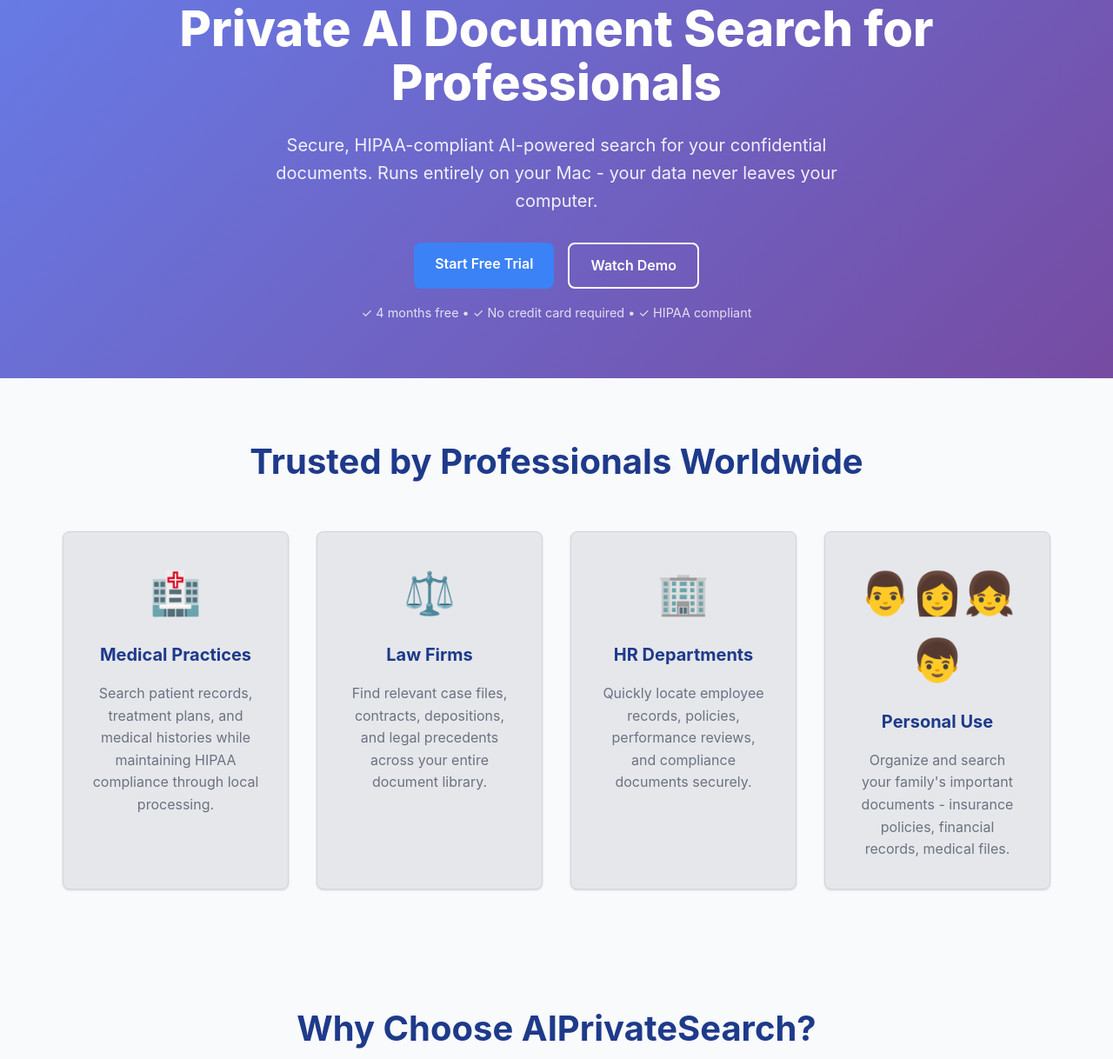
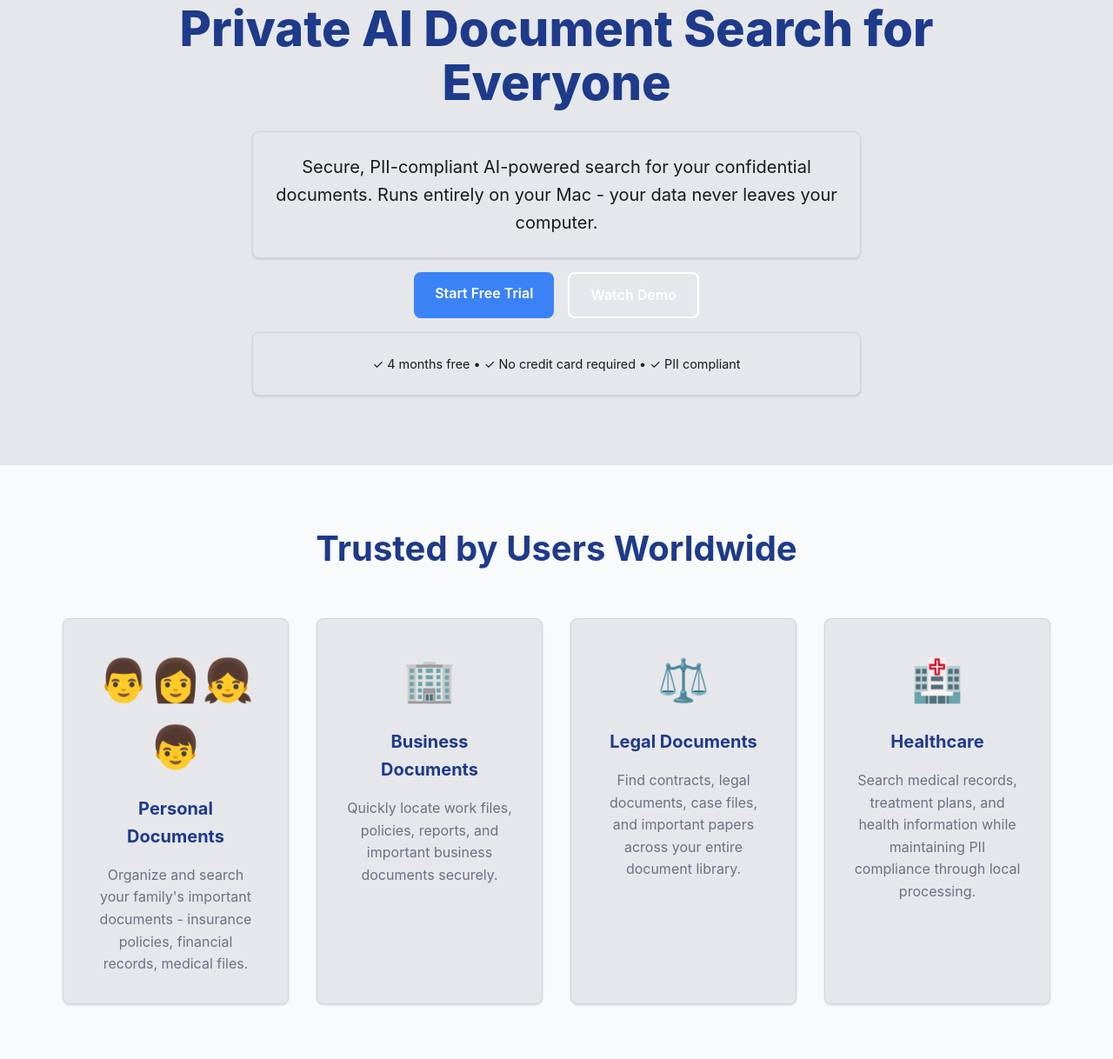
Before and after one commit to brucetroutman-gmail/AIPrivateSearchWeb-master, a website with bundled scripts: page client/c01_client-marketing/index.html in a window 1280 px wide. Shown: the part 196-1414 px from the top of the page at 87% size. Built offline with nearby package versions, Linux system fonts and the light colour scheme.

Commit message:
v1.06: Improved hero section card styling, fixed text colors for dark mode, renamed Personal Use to Personal Documents, reordered industry cards

```diff
--- a/client/c01_client-marketing/index.html
+++ b/client/c01_client-marketing/index.html
@@ -4,7 +4,7 @@
     <meta charset="UTF-8">
     <meta name="viewport" content="width=device-width, initial-scale=1.0">
     <title>AIPrivateSearch - Secure AI-Powered Document Search</title>
-    <meta name="description" content="Private, secure AI document search for medical practices, law firms, and businesses. HIPAA compliant, runs locally on your Mac.">
+    <meta name="description" content="Private, secure AI document search for everyone. PII compliant, runs locally on your Mac.">
     <link rel="stylesheet" href="shared/styles.css">
 </head>
 <body>
@@ -28,40 +28,44 @@
         <!-- Hero Section -->
         <section class="hero">
             <div class="container">
-                <h1>Private AI Document Search for Professionals</h1>
-                <p class="hero-subtitle">Secure, HIPAA-compliant AI-powered search for your confidential documents. Runs entirely on your Mac - your data never leaves your computer.</p>
+                <h1>Private AI Document Search for Everyone</h1>
+                <div class="hero-card">
+                    <p class="hero-subtitle">Secure, PII-compliant AI-powered search for your confidential documents. Runs entirely on your Mac - your data never leaves your computer.</p>
+                </div>
                 <div class="hero-buttons">
                     <a href="signup.html?plan=standard" class="btn btn-primary">Start Free Trial</a>
                     <a href="#demo" class="btn btn-secondary">Watch Demo</a>
                 </div>
-                <p class="hero-note">✓ 4 months free • ✓ No credit card required • ✓ HIPAA compliant</p>
+                <div class="hero-card">
+                    <p class="hero-note">✓ 4 months free • ✓ No credit card required • ✓ PII compliant</p>
+                </div>
             </div>
         </section>
 
         <!-- Industries Section -->
         <section id="industries" class="industries">
             <div class="container">
-                <h2>Trusted by Professionals Worldwide</h2>
+                <h2>Trusted by Users Worldwide</h2>
                 <div class="industry-grid">
                     <div class="industry-card">
-                        <div class="industry-icon">🏥</div>
-                        <h3>Medical Practices</h3>
-                        <p>Search patient records, treatment plans, and medical histories while maintaining HIPAA compliance through local processing.</p>
+                        <div class="industry-icon">👨👩👧👦</div>
+                        <h3>Personal Documents</h3>
+                        <p>Organize and search your family's important documents - insurance policies, financial records, medical files.</p>
+                    </div>
+                    <div class="industry-card">
+                        <div class="industry-icon">🏢</div>
+                        <h3>Business Documents</h3>
+                        <p>Quickly locate work files, policies, reports, and important business documents securely.</p>
                     </div>
                     <div class="industry-card">
                         <div class="industry-icon">⚖️</div>
-                        <h3>Law Firms</h3>
-                        <p>Find relevant case files, contracts, depositions, and legal precedents across your entire document library.</p>
+                        <h3>Legal Documents</h3>
+                        <p>Find contracts, legal documents, case files, and important papers across your entire document library.</p>
                     </div>
                     <div class="industry-card">
-                        <div class="industry-icon">🏢</div>
-                        <h3>HR Departments</h3>
-                        <p>Quickly locate employee records, policies, performance reviews, and compliance documents securely.</p>
-                    </div>
-                    <div class="industry-card">
-                        <div class="industry-icon">👨👩👧👦</div>
-                        <h3>Personal Use</h3>
-                        <p>Organize and search your family's important documents - insurance policies, financial records, medical files.</p>
+                        <div class="industry-icon">🏥</div>
+                        <h3>Healthcare</h3>
+                        <p>Search medical records, treatment plans, and health information while maintaining PII compliance through local processing.</p>
                     </div>
                 </div>
             </div>
@@ -89,8 +93,8 @@
                     </div>
                     <div class="feature">
                         <div class="feature-icon">📋</div>
-                        <h3>HIPAA Compliant</h3>
-                        <p>Meets healthcare privacy requirements with complete local-only processing and storage.</p>
+                        <h3>PII Compliant</h3>
+                        <p>Meets privacy requirements with complete local-only processing and storage of personal information.</p>
                     </div>
                 </div>
             </div>
--- a/client/c01_client-marketing/shared/styles.css
+++ b/client/c01_client-marketing/shared/styles.css
@@ -120,8 +120,8 @@
 /* Marketing-specific styles */
 .hero {
   padding: 8rem 0 4rem;
-  background: linear-gradient(135deg, #667eea 0%, #764ba2 100%);
-  color: white;
+  background: var(--card-bg);
+  color: var(--text-color);
   text-align: center;
 }
 
@@ -136,12 +136,13 @@
   font-weight: 800;
   margin-bottom: 1.5rem;
   line-height: 1.1;
+  color: var(--title-color);
 }
 
 .hero-subtitle {
   font-size: 1.25rem;
   margin-bottom: 2rem;
-  opacity: 0.9;
+  color: var(--text-color);
   max-width: 700px;
   margin-left: auto;
   margin-right: auto;
@@ -157,7 +158,22 @@
 
 .hero-note {
   font-size: 0.9rem;
-  opacity: 0.8;
+  color: var(--text-color);
+}
+
+.hero-card {
+  background: var(--card-bg);
+  border: 1px solid var(--border-color);
+  border-radius: var(--radius);
+  padding: 1.5rem;
+  margin: 1rem auto;
+  max-width: 700px;
+  box-shadow: var(--shadow);
+}
+
+.hero-card .hero-subtitle,
+.hero-card .hero-note {
+  margin: 0;
 }
 
 .btn {
--- a/package.json
+++ b/package.json
@@ -1,6 +1,6 @@
 {
   "name": "aiprivatesearch-web",
-  "version": "1.04.0",
+  "version": "1.06.0",
   "type": "module",
   "description": "AIPrivateSearch Marketing Website",
   "main": "server/s01_server-marketing/server.mjs",
```
Also changed, not shown: docs/system-documentation/AIPrivateSearchWeb-Initial-Setup.md (+1 -1 lines), README.md.
